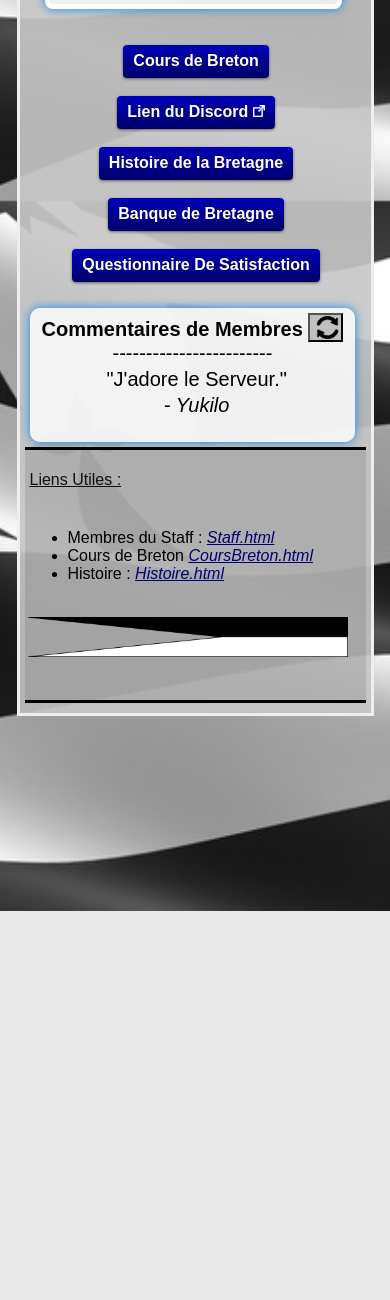
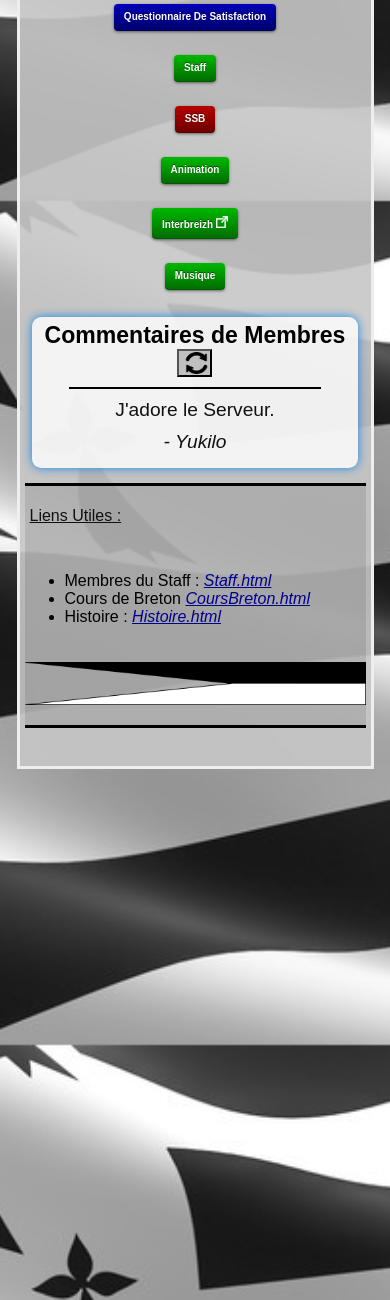
Before and after one commit to gaelBZH/gaelBZH.github.io, a PHP site: page / in a window 390 px wide. Shown: the part 2331-3631 px from the top of the page. Before the commit the page ends 3242 px from the top, so only its background shows below. Run offline with PHP 8.4, Linux system fonts and the light colour scheme.

Commit message:
Site Web 🌐
Site Web de l'Empire Breton 🌐

```diff
--- a/StyleBoutons.css
+++ b/StyleBoutons.css
@@ -103,3 +103,8 @@
     top:2px;
 }
 /* ------------ Style des Boutons au Click ------------ */
+
+@media only screen and (max-width: 1000px){
+.BoutonBleu, .BoutonViolet, .BoutonVert, .BoutonJaune, .BoutonRouge, .BoutonCyan, .BoutonOrange, .BoutonGris, .BoutonBlanc, .BoutonNoir
+{font-size: 10px;}
+}
--- a/StylesGlobaux.css
+++ b/StylesGlobaux.css
@@ -56,20 +56,30 @@ p{
 .loupe{transition: transform .2s}
 .loupe:hover{transform: scale(1.25)}
 
+/* Nouvelle Version */
+#FooterLinks div{
+	display: flex;
+	flex-wrap: wrap;
+	margin: 10px auto;
+}
+#FooterLinks .Tiers{
+	width: calc(1300px/3);
+}
+#FooterLinks .DeuxTiers{
+	width: calc((1300px/3)*2);
+}
 /* Style de la Partie des Liens */
-#LiensUtiles{
+#FooterLinks{
 	border-style: solid none;
 	background-color: rgba(0, 0, 0, 0.1);
 	margin: 5px 5px 10px 5px;
 }
-#LiensUtiles img{width: 100%}
-#LiensUtiles td{color: black;text-align: left;}
-#LiensUtiles a			{color:#00008e}
-#LiensUtiles a:visited	{color:#00008e}
-#LiensUtiles a:hover 	{color:#008000}
-.Tiers{width: 33%;}
-.DeuxTiers{width: 67%;}
-/* Style de la Partie des Liens */
+#FooterLinks img{width: 100%}
+#FooterLinks a			{color:#00008e}
+#FooterLinks a:visited	{color:#00008e}
+#FooterLinks a:hover 	{color:#008000}
+/* Nouvelle Version */
+
 
 /* Barre du Bas */
 #BarreDuBas {
--- a/index.html
+++ b/index.html
@@ -7,69 +7,67 @@
     <meta name="viewport" content="width=device-width, initial-scale=1.0">
     <title>Accueil - Empire Breton</title> <!--Titre de la Page-->
     <link rel="stylesheet" href="style.css"> <!--Feuille de Style CSS-->
-    <link rel="stylesheet" href="mobile.css"> <!--Feuille de Style Mobile CSS-->
     <link rel="stylesheet" href="StyleBoutons.css"> <!--Feuille de Style CSS-->
+    <link rel="stylesheet" href="StylesGlobaux.css"> <!--Feuille de Style CSS-->
     <link rel="icon" href="Images/Icone.png"> <!--Icône du Site-->
     <meta name="theme-color" content="#a13e3c">
     <script>
     function citation()
     {
-            var r_text = new Array ();
-            var r_textautor = new Array ();
+    var text = new Array ();
+    var auteur = new Array ();
 
-     r_text[0] = "\"J ’aime bien cet esprit de fraternité avec nos camarades bretons.\"                                                                                                                                                             ";
-     r_textautor[0] = "Gunter";
+    text[0] = "J ’aime bien cet esprit de fraternité avec nos camarades bretons.";
+    auteur[0] = "Gunter";
 
-     r_text[1] = "\"Une bonne ambiance chaleureuse et décontractée.\"                                                                                                                                                                               ";
-     r_textautor[1] = "Gunter";
+    text[1] = "Une bonne ambiance chaleureuse et décontractée.";
+    auteur[1] = "Gunter";
 
-     r_text[2] = "\"J'adore le Serveur.\"                                                                                                                                                                                                           ";
-     r_textautor[2] = "Yukilo";
+    text[2] = "J'adore le Serveur.";
+    auteur[2] = "Yukilo";
 
-     r_text[3] = "\"L'ambiance est superbe pas de prise de tête et desfois on rigole bien.\"                                                                                                                                                        ";
-     r_textautor[3] = "Yukilo";
+    text[3] = "L'ambiance est superbe pas de prise de tête et desfois on rigole bien.";
+    auteur[3] = "Yukilo";
 
-     r_text[4] = "\"Il y a des petites animations en rapport avec la Bretagne pour nous faire découvrir de nouvelles choses ce qui est super cool.\"                                                                                                ";
-     r_textautor[4] = "Yukilo";
+    text[4] = "Il y a des petites animations en rapport avec la Bretagne pour nous faire découvrir de nouvelles choses ce qui est super cool.";
+    auteur[4] = "Yukilo";
 
-     r_text[5] = "\"L'Empire Breton, serveur riche, membres actifs et agréables, en bref, un excellent serveur discord ou l'on peut s'amuser avec les membres et les bots\"                                                                         ";
-     r_textautor[5] = "Snurf";
+    text[5] = "L'Empire Breton, serveur riche, membres actifs et agréables, en bref, un excellent serveur discord ou l'on peut s'amuser avec les membres et les bots";
+    auteur[5] = "Snurf";
 
-     r_text[6] = "\"Super serveur où vous pouvez montez en grade avec des levels, vous pouvez achetez des boost d'XP, vous pouvez apprendre des bases du breton, un serveur semi-rp et en réalité tellement de contenus que je peux pas tout dire.\"";
-     r_textautor[6] = "Snurf";
+    text[6] = "Super serveur où vous pouvez montez en grade avec des levels, vous pouvez achetez des boost d'XP, vous pouvez apprendre des bases du breton, un serveur semi-rp et en réalité tellement de contenus que je peux pas tout dire.";
+    auteur[6] = "Snurf";
 
-     r_text[7] = "\"L'Empire Breton, l'essayer c'est l'adopter.\"                                                                                                                                                                                   ";
-     r_textautor[7] = "Snurf";
+    text[7] = "L'Empire Breton, l'essayer c'est l'adopter.";
+    auteur[7] = "Snurf";
 
-     r_text[8] = "\"Bien mais avec modération, comme le cidre.\"                                                                                                                                                                                    ";
-     r_textautor[8] = "RLRGC";
+    text[8] = "Bien mais avec modération, comme le cidre.";
+    auteur[8] = "RLRGC";
 
-     r_text[9] = "\"Serveur agréable, convivial et sympathique, le fait que vous soyez breton ou non n'est pas dérangeant, au contraire, vous pouvez en apprendre sur la Bretagne, discuter avec des bretons et profiter d'une économie virtuelle et d'animations. Deut mat out !\"                                                                                                                                                                                    ";
-     r_textautor[9] = "Just Nassim";
+    text[9] = "Serveur agréable, convivial et sympathique, le fait que vous soyez breton ou non n'est pas dérangeant, au contraire, vous pouvez en apprendre sur la Bretagne, discuter avec des bretons et profiter d'une économie virtuelle et d'animations. Deut mat out !";
+    auteur[9] = "Just Nassim";
 
 
-     var i = Math.floor(r_text.length * Math.random());
-     document.getElementById("Citation").textContent = (r_text[i]);
-     document.getElementById("AuteurCitation").textContent = ("- " + r_textautor[i]);
+    var i = Math.floor(text.length * Math.random());
+    document.getElementById("Citation").textContent = (text[i]);
+    document.getElementById("AuteurCitation").textContent = ("- " + auteur[i]);
     }
     </script>
 </head>
 <body>
     <h1><table style="margin: auto;"><tbody><tr>
-        <td id="BoutonLangue" class="dixpourcent"><a style="cursor: pointer;float: left;" class="BoutonRouge">E Galleg <img width="17px%" src="Images/EmojiFR.png" alt="Drapeau Français"></a><a href="brezhoneg.html" style="float: left;" class="BoutonRouge">E Brezhoneg <img width="17px%" src="Images/EmojiBZH.png" alt="Drapeau Breton"></a></td>
+        <td id="BoutonLangue" class="dixpourcent"><a style="cursor: pointer;float: left;" class="BoutonRouge">E Galleg <img width="17px%" src="Images/EmojiFR.png" alt="Drapeau Français"></a><a href="Brezhoneg.html" style="float: left;" class="BoutonRouge">E Brezhoneg <img width="17px%" src="Images/EmojiBZH.png" alt="Drapeau Breton"></a></td>
         <td id="TitrePrincipal"><img src="Images/EmojiBZH.png" alt="Emoji" width="36px"> Empire Breton <img src="Images/EmojiBZH.png" alt="Emoji" width="36px"></td>
         <td class="dixpourcent"><a id="BoutonMenu" style="cursor: pointer;float: right;" class="BoutonRouge">Menu Principal</a></td>
     </tr></tbody></table></h1>
     <h2>Bienvenue en Bretagne • Degemer mat e Breizh</h2>
 
-    <!--Partie I - Introduction Contexte-->
-		<div class="Partie" id="Embeds">
-            <table><tbody><tr>
-				<td>
-                    <iframe width="100%" height="605" src="https://discord.com/widget?id=892079170388099134&theme=dark" allowtransparency="true" frameborder="0" sandbox="allow-popups allow-popups-to-escape-sandbox allow-same-origin allow-scripts"></iframe>
-                </td>
-                <td>
-                <p2>
+    <main>
+        <section class="Embeds">
+            <div id="Embed1">
+                <iframe width="100%" height="100%" style="min-height: 500px;" src="https://discord.com/widget?id=892079170388099134&theme=dark" allowtransparency="true" frameborder="0" sandbox="allow-popups allow-popups-to-escape-sandbox allow-same-origin allow-scripts"></iframe>
+            </div>
+            <div id="Embed2"><p>
                 <strong>Salut à toi, jeune breton<small>(ne)</small>, sois le<small>(la)</small> bienvenue sur l'empire breton.</strong><img src="https://upload.wikimedia.org/wikipedia/commons/thumb/c/c8/Gwenn_ha_Du_%2811_mouchetures%29.svg/langfr-1280px-Gwenn_ha_Du_%2811_mouchetures%29.svg.png" alt="Emoji Drapeau Breton" width="20px"><br><br>
 
                 L'Empire Breton est une communauté bretonne, et qui retrace toute l'histoire et la culture de la Bretagne de
@@ -89,65 +87,55 @@
 
                 <br><br>
                 À tout de suite dans L'Empire Breton, Degemer Mat !
-                </p2>
+        </p></div>
+            <div id="Embed3">
+                <iframe width="100%" height="49%" style="min-height: 200px;" src="https://www.google.com/maps/embed?pb=!1m14!1m12!1m3!1d1027855.8878294284!2d-3.044630302287603!3d48.05495282082855!2m3!1f0!2f0!3f0!3m2!1i1024!2i768!4f13.1!5e0!3m2!1sfr!2sfr!4v1654420887051!5m2!1sfr!2sfr" allowfullscreen="none" loading="lazy" referrerpolicy="no-referrer-when-downgrade"></iframe>
+                <iframe width="100%" height="49%" style="min-height: 200px;" src="https://www.google.com/maps/embed?pb=!1m14!1m12!1m3!1d1283650.8072296167!2d-3.044630302287603!3d48.05495282082855!2m3!1f0!2f0!3f0!3m2!1i1024!2i768!4f13.1!5e1!3m2!1sfr!2sfr!4v1654420920105!5m2!1sfr!2sfr" allowfullscreen="none" loading="lazy" referrerpolicy="no-referrer-when-downgrade"></iframe>
             </div>
+        </section>
 
-                </td>
-                    <td>
-                        <iframe width="100%" src="https://www.google.com/maps/embed?pb=!1m14!1m12!1m3!1d1027855.8878294284!2d-3.044630302287603!3d48.05495282082855!2m3!1f0!2f0!3f0!3m2!1i1024!2i768!4f13.1!5e0!3m2!1sfr!2sfr!4v1654420887051!5m2!1sfr!2sfr" width="400" height="300" style="border:0;" allowfullscreen="" loading="lazy" referrerpolicy="no-referrer-when-downgrade"></iframe>
-                        <iframe width="100%" src="https://www.google.com/maps/embed?pb=!1m14!1m12!1m3!1d1283650.8072296167!2d-3.044630302287603!3d48.05495282082855!2m3!1f0!2f0!3f0!3m2!1i1024!2i768!4f13.1!5e1!3m2!1sfr!2sfr!4v1654420920105!5m2!1sfr!2sfr" width="400" height="300" style="border:0;" allowfullscreen="" loading="lazy" referrerpolicy="no-referrer-when-downgrade"></iframe>
-                    </td>
-			</tr></tbody></table>
-		</div>
-<div class="Partie">
-    <!--Boutons-->
-<div id="BoutonsNavigation">
-    <table style="width: 100%;">
-        <tbody>
-        <tr>
-        <td><p><a href="CoursBreton.html" class="BoutonBleu">Cours de Breton</a></p></td>
-        <td><p><a href="https://discord.gg/Zaw7bB2bnj" class="BoutonBleu" target="_blank">Lien du Discord <img src="Images/LienExterne.png" alt="Lien Externe" width="12px"></a></p></td>
-        <td><p><a href="Histoire/Histoire.html" class="BoutonBleu">Histoire de la Bretagne</a></p></td>
-        <td><p><a href="Banque.html" class="BoutonBleu">Banque de Bretagne</a></p></td>
-        <td><p><a href="QuestionnaireDeSatisfaction.html" class="BoutonBleu">Questionnaire De Satisfaction</a></p></td>
-        </tr>
-        </tbody>
-        </table>
-</div>
-<!--Boutons-->
-</div>
+        <!--Partie II - Boutons de Navigation -->
+        <nav id="BoutonsNavigation">
+            <div><a href="CoursBreton.html"                 class="BoutonBleu">Cours de Breton</a></div>
+            <div><a href="https://discord.gg/Zaw7bB2bnj"    class="BoutonBleu" target="_blank">Lien du Discord <img src="Images/LienExterne.png" alt="Lien Externe" width="12px"></a></div>
+            <div><a href="Histoire.html"                    class="BoutonBleu">Histoire de la Bretagne</a></div>
+            <div><a href="Banque.html"                      class="BoutonBleu">Banque de Bretagne</a></div>
+            <div><a href="QuestionnaireDeSatisfaction.html" class="BoutonBleu">Questionnaire De Satisfaction</a></div>
+            <div><a href="Staff.html"                       class="BoutonVert">Staff</a></div>
+            <div><a href="SSB.html"                         class="BoutonRouge">SSB</a></div>
+            <div><a href="Animation.html"                   class="BoutonVert">Animation</a></div>
+            <div><a href="Interbreizh.html"                 class="BoutonVert" target="_blank">Interbreizh <img src="Images/LienExterne.png" alt="Lien Externe" width="12px"></a></div>
+            <div><a href="Musique.html"                     class="BoutonVert">Musique</a></div>
+        </nav>
 
 
         <!--Partie III - Commentaires de Membres-->
-        <div id="Commentaire">
-            <strong>Commentaires de Membres
+        <section id="Commentaire">
+            <span id="CommentaireTitre">Commentaires de Membres
                 <button id="Actualisation" onclick="citation();"><img src="Images/Actualiser.png" alt="Bouton Actualisation"></button>
-            </strong><br>------------------------<br>
-            <div id="IndicateurDirect">
+            </span>
+            <hr>
             <p id="Citation"><script>citation();</script></p>
-                <p id="AuteurCitation"><i><script>citation();</script></i></p>
-            </div>
-        </div>
-
+            <p id="AuteurCitation"><script>citation();</script></p>
+        </section>
+    </main>
 
     <!--Liens Utiles-->
-    <div id="LiensUtiles">
-        <p class="TitrePartie"><u>Liens Utiles :</u></p>
-
-        <table><tbody><tr>
-            <td class="Tiers">
+    <footer id="FooterLinks">
+        <p><u>Liens Utiles :</u></p>
+        <div>
+            <div class="Tiers">
                 <ul>
                     <li>Membres du Staff : <a href="Staff.html"><i>Staff.html</i></a></li>
                     <li>Cours de Breton <a href="CoursBreton.html"><i>CoursBreton.html</i></a></li>
-                    <li>Histoire : <a href="Histoire/Histoire.html"><i>Histoire.html</i></a></li>
+                    <li>Histoire : <a href="Histoire.html"><i>Histoire.html</i></a></li>
                 </ul>
-            </td>
-            <td class="DeuxTiers">
+            </div>
+            <div class="DeuxTiers">
                 <img src="Images/Flamme.png" alt="Flamme Ducale Bretonne" id="Flamme">
-            </td>
-        </tr></tbody></table><br><br>
             </div>
-
+        </div>
+    </footer>
     <!--Barre du Bas-->
     <div id="BarreDuBas">
         <a href="https://discord.gg/Zaw7bB2bnj" style="color:white;  text-decoration: none;">
@@ -155,6 +143,5 @@
         </a>
     </div>
     <!--Barre du Bas-->
-   </div>
 </body>
 </html>
--- a/mobile.css
+++ b/mobile.css
@@ -1,10 +1,49 @@
 @media only screen and (max-width: 1000px) {
 
+    @media screen and (max-width: 600px) {
+        .Partie table {
+          border: 0;
+        }
 
-    #ListeChapitres td, .Partie td, #Boutique td, #LiensUtiles td {
-        display: block;
-		width: 95%;
-    }
+        .Partie table caption {
+          font-size: 1.3em;
+        }
+
+        .Partie table thead {
+          border: none;
+          clip: rect(0 0 0 0);
+          height: 1px;
+          margin: -1px;
+          overflow: hidden;
+          padding: 0;
+          position: absolute;
+          width: 1px;
+        }
+
+        .Partie table tr {
+          display: block;
+          margin-bottom: .625em;
+        }
+
+        .Partie table td,
+        #ListeMembres td {
+          display: block;
+          font-size: .8em;
+          text-align: center;
+          width: 100%;
+        }
+
+        .Partie table td::before {
+          content: attr(data-label);
+          float: left;
+          font-weight: bold;
+          text-transform: uppercase;
+        }
+
+        .Partie table td:last-child {
+          border-bottom: 0;
+        }
+      }
 	#Embeds td{    margin: 5% 0 5% 0;}
 	#BoutonsNavigation td{    margin: -30px 0;width: 100%;}
     #Commentaire{    margin: 30px 10px 0 10px;width: 90%;}
@@ -17,7 +56,20 @@
     #ListeChapitres td{    margin: auto auto 60px auto;
     }
     #ListeChapitres td img{width: 95%;}
-}
+
+    /* SSB */
+    #Sommaire, #PartieMotDePasse{
+        margin: 0 1% 0 1%;
+        width: 45%;
+        font-size: 70%;}
+    ol{font-size: 80%;}
+    #password{width: 90%;font-size: 90%;}
+    .MinMob{font-size: 80%;}
+    #boutonacces{font-size: 100%;width: 90%}
+    #ListeMembres td img{width: 10%;}
+    #ConseilSecurite img{width: 10000%;}
+    .Partie iframe{width: 9500%;}
 
 @media only screen and (max-width: 1350px){
 #Salles{margin: auto;border-spacing: 0px 10px;width: 100% ;}}
+}
--- a/style.css
+++ b/style.css
@@ -1,168 +1,95 @@
-html{
-	background-color : #030219;background: url(Images/DrapeauBreton.png) no-repeat center fixed;  /* Fond Drapeau Breton */
-	background-size: cover; /* Agrandir Drapeau à la taille de l'écran */
-	font-size: 100%; /* Taille Texte par Défaut */
-	font-family:Arial; /* Police par Défaut */
+/* Fond de Page */
+body{
+	background-image: linear-gradient(
+		rgba(200,200,200,0.9)	,
+		rgba(198, 198, 198, 0.9))	, url("");
 }
-
-/* Corps de la Page */
-body{
-	/*background-color: rgba(255, 255, 255, 0.8);*/
-	background-image: linear-gradient(rgba(200,200,200,0.9),rgba(198, 198, 198, 0.9) ), url("");
-	width: 90%;
-	margin: auto;
-	margin-top: 20px;
-	margin-bottom: 50%;
-	border: 3px solid #EEEEEE;
-}
-
-/* Sélection de Texte Violette */
-::selection {
-	background-color: rgb(88, 101, 242); /* Fond Violet */
-	color: rgb(255,255,255) /* Texte Blanc */
-  }
-  /* Sélection de Texte Violette */
-
-
-
-/* Barre de Scroll */
-	::-webkit-scrollbar {width: auto;}					 /* Taille Automatique */
-	::-webkit-scrollbar-track-piece{background: #f8f4f4; border-radius: 50px;}	/* Fond Grise Clair */
-	::-webkit-scrollbar-thumb{background-image: url(Images/Barre.png); background-position: center; background-repeat: no-repeat; background-size: cover;   border-radius: 50px; height: 35%;}	/* Image Barre de Scroll */
-	::-webkit-scrollbar-button{background: #a8a8a8;}	/* Boutons Barre de Scroll */
-	::-webkit-scrollbar-corner{background: #f8f4f4}	/* Coin Inférieur Droit */
-/* Barre de Scroll*/
-
-/* Texte de la Page */
-p{
-	color:#111111;
-	padding: 5px;
-}
-
-/* Titre Principal */
-.dixpourcent{width: 10%}
-#TitrePrincipal{width: 10%;}
 h1{
 	background-color: #a13e3c;
 	color:rgb(230, 230, 230);
-	font-weight: bold;
-	text-align: center;
-}
-
-/* Texte de la Page */
-p{
-	color:#111111;
-	padding: 5px;
 }
 
 /* Sous-Titre Principal*/
 h2{
 	background-color:rgba(230, 230, 230,0.5);
     color: #030219;
-	font-weight: bold;
+}
+
+#BoutonMenu{
+	padding: 7px;
+}
+
+.Embeds{
+	display: flex;
+	flex-wrap: wrap;
+	margin: 0 10px;
+}
+.Embeds div{
+	width: calc(1250px/3);
+	margin: 5px auto;
+	border: 1px solid red;
+	box-shadow:0 0 10px #1a88e7;
+	border: 5px solid rgb(255, 255, 255); /* Bordure Blanche */
+    background-color: rgba(250, 250, 250, 0.8); /* Couleur de Fond */
+	border-radius: 10px;
+}
+.Embeds iframe{
+	border-radius: 10px;
+
+}
+#Embed2{
+	font-size:99% ;
+	padding: 5px;
 	text-align: center;
 }
 
-
-/* Style Partie des Liens */
-#LiensUtiles{
-	border-style: solid none;
-	background-color: rgba(0, 0, 0, 0.1);
-	margin: 5px 5px 10px 5px;
+#BoutonsNavigation{
+  display: flex;
+  flex-wrap: wrap;
+  justify-content: center;
+}
+#BoutonsNavigation div{
+	width: 260px;
+	text-align: center;
+	margin: 10px 0;
 }
 
-/* Couleur des Liens */
-#LiensUtiles a{color:rgb(0, 0, 113)}
-#LiensUtiles a:visited{color:rgb(0, 0, 113)}
-#LiensUtiles a:hover {color:green}
-
-/* Alignement Images */
-tr{text-align: right}
-td{width : 33%;text-align :center}
-
-#Flamme{width: 100%}
-.Tiers{width: 33%;}
-.DeuxTiers{width: 67%;}
-#LiensUtiles td{color: black;text-align: left;}
-
-#Embeds td{
-	box-shadow:0 0 10px #1a88e7;
-	border:5px solid rgb(255, 255, 255); /* Bordure Blanche */
-    background-color: rgba(250, 250, 250, 0.8); /* Couleur de Fond */
-	border-radius:0.5em 0.5em 0.5em 0.5em;
-	margin: 5px;
+#AuteurCitation{
+	font-style: italic;
 }
-#Embeds table{border-spacing: 15px;}
-
-
-
-#Discord{
-    color: rgb(255, 255, 255); /* Couleur Texte Empire Breton */
-    font-size: 25px; /* Taille Texte Empire Breton */
-    font-family: Impact; /* Police Texte Empire Breton */
-    background-color: rgb(32, 34, 37); /* Dérogation Fond Gris Discord au Lieu de Fond Blanc par défaut */
-
+#CommentaireTitre{
+	font-weight: 600;
+	font-size: larger;
 }
-
-#Embeds{padding: 10px;}
-#Description{font-size:100% ; padding: 5px;}
-/* Navigation */
-#BoutonsNavigation{
-  display: flex;
-  justify-content:space-around;
+hr {
+    border: none;
+    border-top: 2px solid #000000;
+    text-align: center;
+	width: 80%;
 }
-/* Navigation */
 
 
 /* Commentaires de Membres */
 #Commentaire{
+	margin: 15px auto;
 	text-align: center; /* Texte Centré */
-	font-size: 20px; /* Taille du Texte */
-	margin-top:15px;
-	margin-bottom:15px;
-	box-shadow:0 0 10px #1a88e7; width:auto; display:table; border:5px solid rgb(248, 248, 248,0);; border-radius:0.5em 0.5em 0.5em 0.5em; /* Paramètres Bordure */
-	margin-left: auto;
-	margin-right: auto;
+	font-size: 120%; /* Taille du Texte */
+	box-shadow:0 0 10px #1a88e7;
+	display:table;
+	max-width: 90%;
+	border:5px solid rgb(248, 248, 248,0);
+	border-radius:0.5em;
 	background-color: rgba(255, 255, 255, 0.8);; /* Couleur de Fond */
-	}
-	/* Commentaires de Membres */
-	#Commentaire p{padding: 0;margin-top: 3px;margin-bottom: 0;}
-
-
-/* Barre du Bas */
-#BarreDuBas {
-	position: fixed; /* Immobile */
-	bottom: 0; /* Bas de l'écran */
-	width: 90%; /* Taille à 100% */
-	padding: 2px 0px 2px 0px; /* Extension de 5px vers le Haut */
-	text-align: center; /* Centrage Horizontal */
-	vertical-align: middle; /* Centrage Vertical */
-	background: rgba(0, 0, 10, 0.8); /* Couleur Fond Barre */
 }
-/* Barre du Bas */
-
-	/* Bouton Menu*/
-#BoutonMenu{
-	padding: 5px;
-	box-shadow:0 0 10px rgb(231, 159, 159); border-radius:0em 0em 0em 0.5em; background-color: rgba(255, 255, 255,0.5)
-  }
-#BoutonMenu::selection, #BoutonLangue a::selection, #BoutonLangue a img::selection{
-	background-color: transparent; /* Fond Violet */}
-  /* Bouton Menu*/
-
-
-
-  #IndicateurDirect{
-	margin:0px 0px 20px 20px;
+#Commentaire p{
+	padding: 0;
+	margin: 10px;
 }
-
-#IndicateurDirect p{color:#000000}
+#AuteurCitation{font-style: italic;}
+button img{width: 120%;vertical-align: bottom;}
 
 #Actualisation{
 	background-color: silver;
 	width: 35px;
 	cursor: pointer;
 }
-button img{width: 120%;vertical-align: bottom;}
-#AuteurCitation{font-style: italic;}
-#BoutonsNavigation td{width : 1%;text-align :center}
```
Also changed, not shown: QuestionnaireDeSatisfaction.html (+7 -58 lines), README.md. Lines whose indentation alone changed are shown as unchanged.
